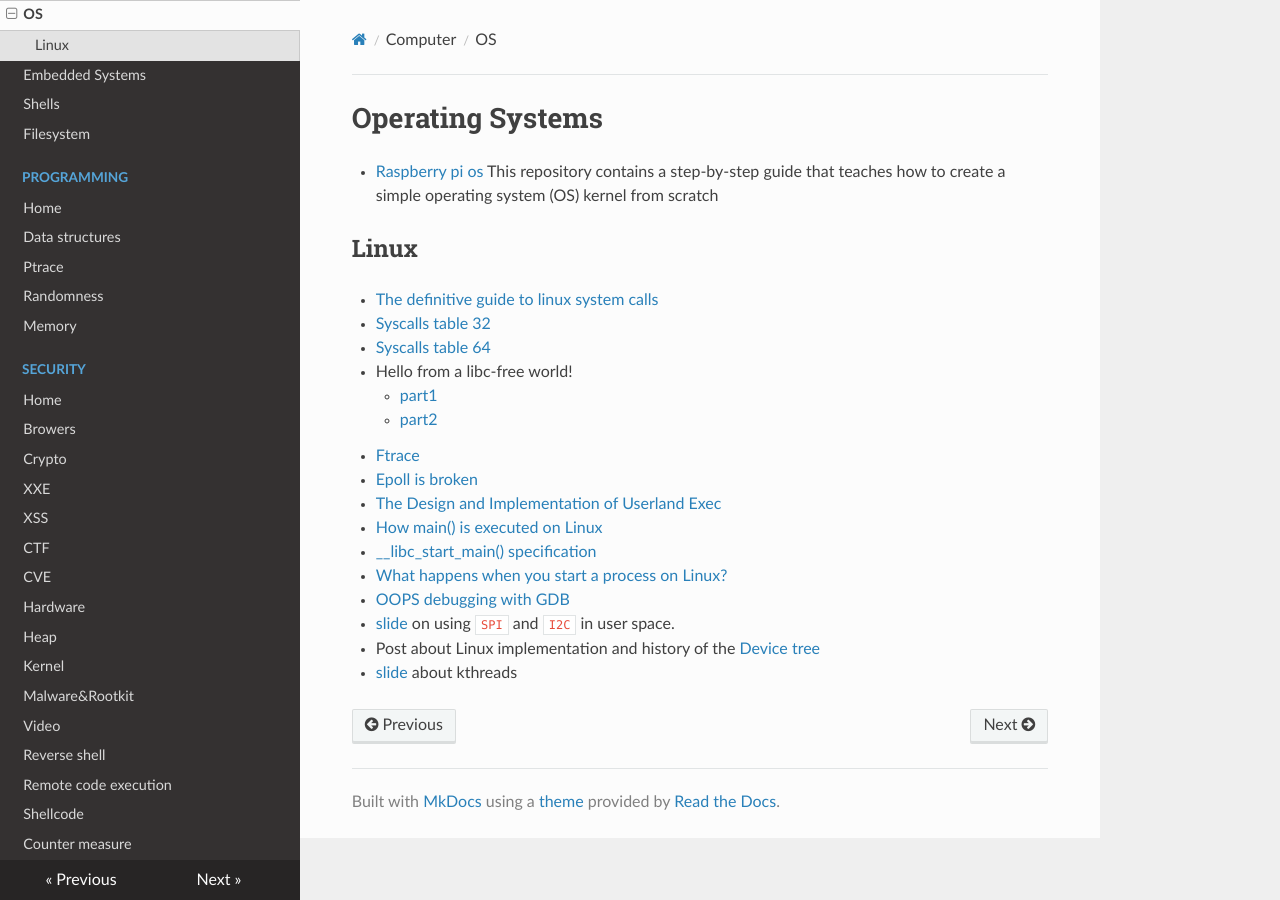
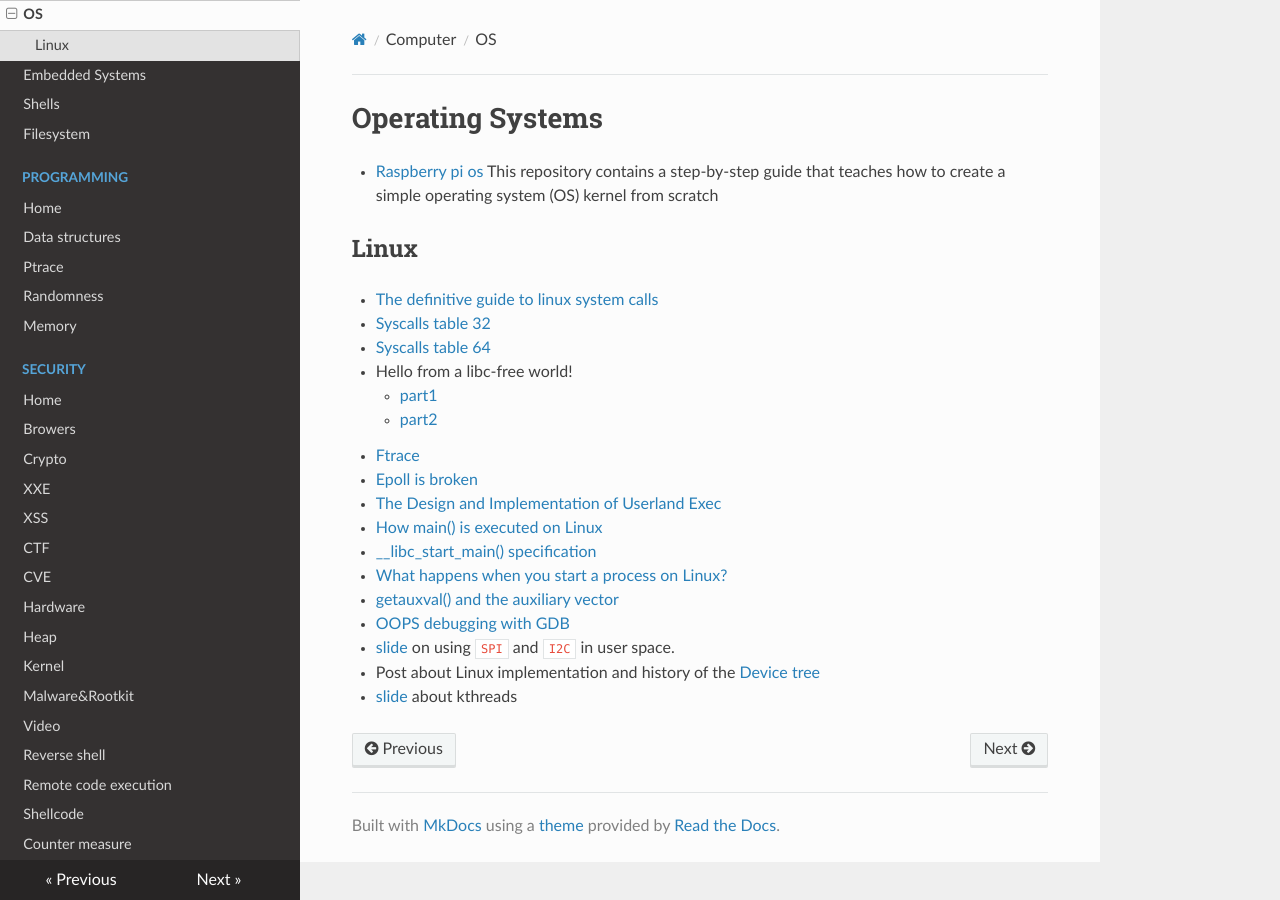
Before and after one commit to gipi/low-level, an MkDocs documentation site: the page built from docs/os/index.md, in a window 1280 px wide. Built offline with MkDocs 1.6.1, drawn with Linux system fonts in a browser that asks for light colours; nearby versions of some CDN libraries; old or Windows-style settings are respelled for this version of MkDocs.

Commit message:
Update index.md

```diff
--- a/docs/os/index.md
+++ b/docs/os/index.md
@@ -16,6 +16,7 @@
  - [How main() is executed on Linux](http://www.tldp.org/LDP/LG/issue84/hawk.html)
  - [__libc_start_main() specification](https://refspecs.linuxbase.org/LSB_3.0.0/LSB-PDA/LSB-PDA/baselib---libc-start-main-.html)
  - [What happens when you start a process on Linux?](http://jvns.ca/blog/2016/10/04/exec-will-eat-your-brain/)
+ - [getauxval() and the auxiliary vector](https://lwn.net/Articles/519085/)
  - [OOPS debugging with GDB](http://mokosays.com/work/?p=22)
  - [slide](http://haifux.org/lectures/258/gpio_spi_i2c_userspace.pdf) on using ``SPI`` and ``I2C`` in user space.
  - Post about Linux implementation and history of the [Device tree](http://junyelee.blogspot.com/2014/04/linux-device-tree.html)
```
